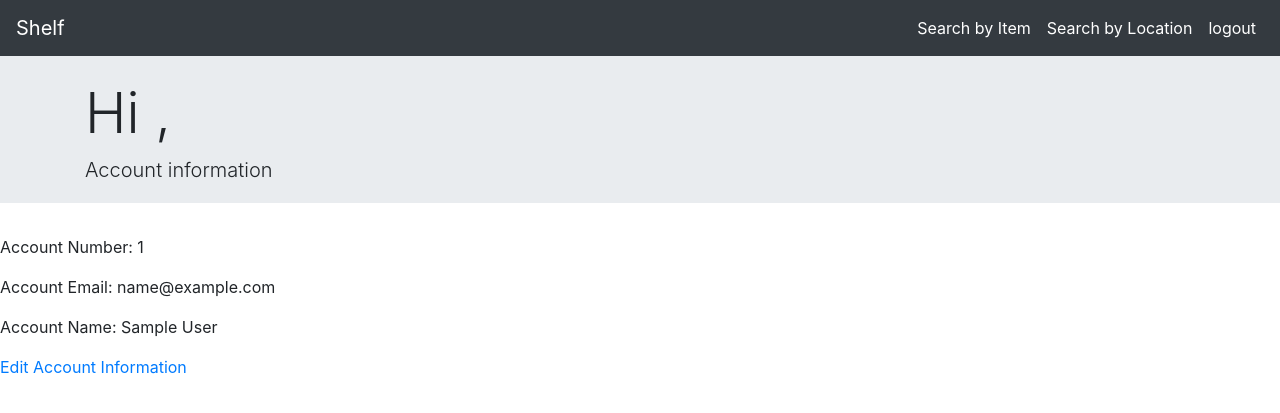
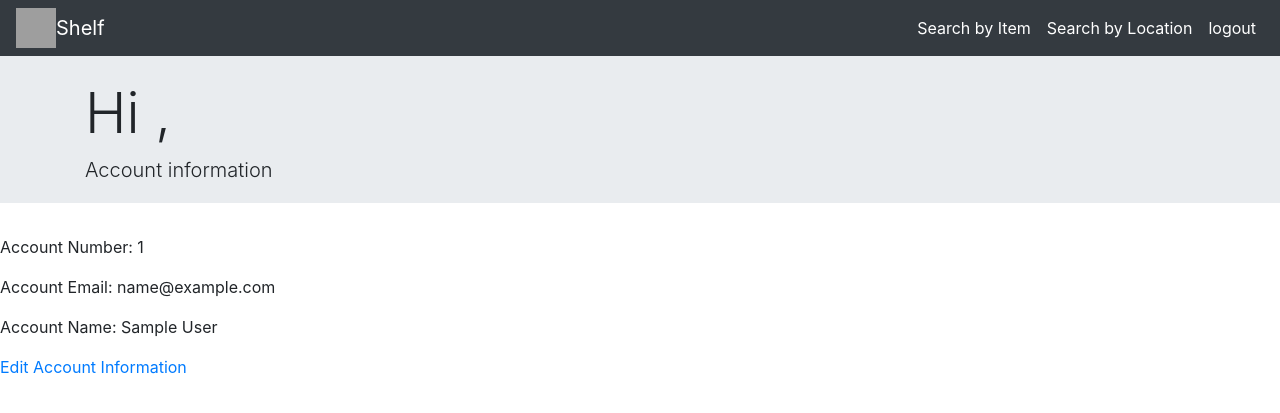
Before and after one commit to Apilny/Shelf_Project2, a Django app: template apps/shelf_app/templates/profile.html in a window 1280 px wide. Shown: the top 413 px of the page. Run offline with Django 3.2, Linux system fonts and the light colour scheme; the template is opened without the code that fills it, so the values that code supplies are empty; the visitor is signed in with stand-in values (Sample User, id 1); parts of the project's set-up code (start-up, migrations or seed data) failed here and were passed over; some libraries are stand-ins or nearby versions; grey boxes are pictures that could not be loaded.

Commit message:
Update profile.html
Logo fixes

```diff
--- a/apps/shelf_app/templates/profile.html
+++ b/apps/shelf_app/templates/profile.html
@@ -13,6 +13,7 @@
 
 <header class="jumbotron jumbotron-fluid" style="padding-top:0px; padding-bottom: 2px;">
     <nav class="navbar navbar-expand-md navbar-dark bg-dark mb-4">
+        <img src="{% static 'images/shopping_cart.png' %}" width="40px" height="40px" />
         <a class="navbar-brand" href="#">Shelf</a>
         <button class="navbar-toggler" type="button" data-toggle="collapse" data-target="#navbarCollapse"
             aria-controls="navbarCollapse" aria-expanded="false" aria-label="Toggle navigation">
```
